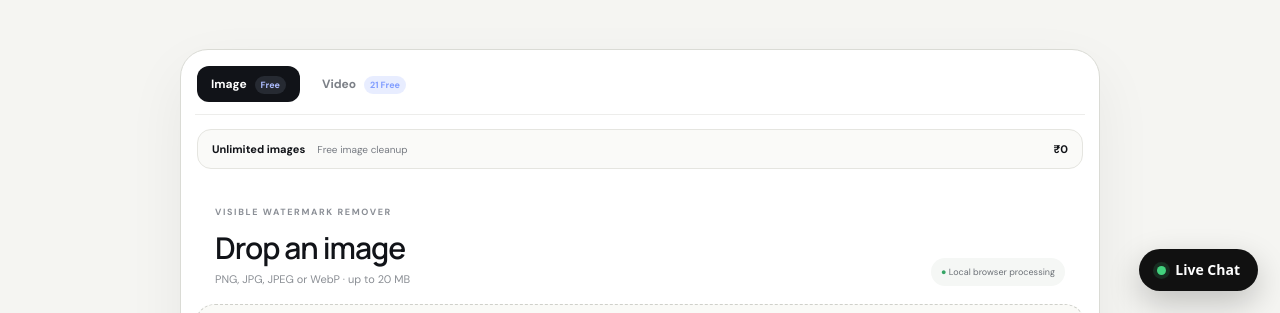
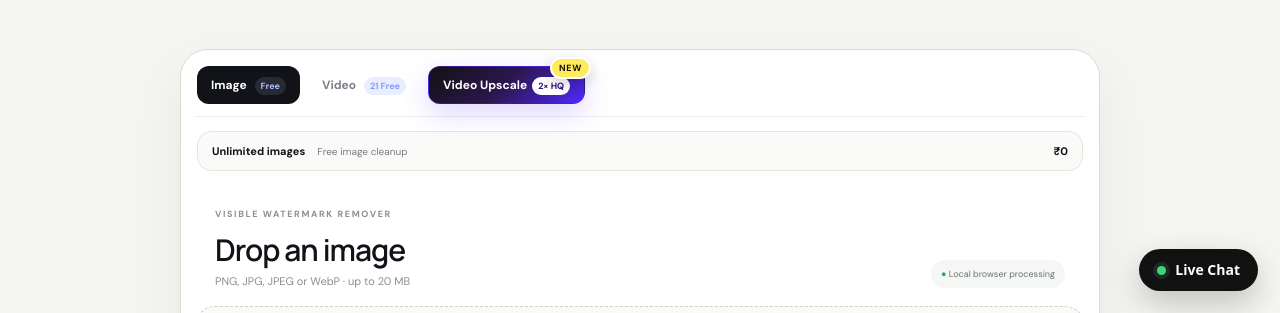
Before and after one commit to geminiwatermark16-cmyk/geminiwatermark, a website: page index.html in a window 1280 px wide. Shown: the part 487-800 px from the top of the page. Drawn offline with Linux system fonts and the light colour scheme; no server answers.

Commit message:
Load the new 2x video upscale tab

```diff
--- a/index.html
+++ b/index.html
@@ -108,6 +108,7 @@
   <script defer src="/src/seo-links.js?v=20260818-2"></script>
   <script src="https://sdk.cashfree.com/js/v3/cashfree.js"></script>
   <script type="module" src="/src/app-bootstrap-v11.js?v=20260818-16"></script>
+  <script type="module" src="/src/video-upscale-v1.js?v=20260818-1"></script>
   <script type="module" src="/src/trust-enhancements.js?v=20260818-2"></script>
   <script type="module" src="/src/india-trust.js?v=20260818-1"></script>
 </body>
```
